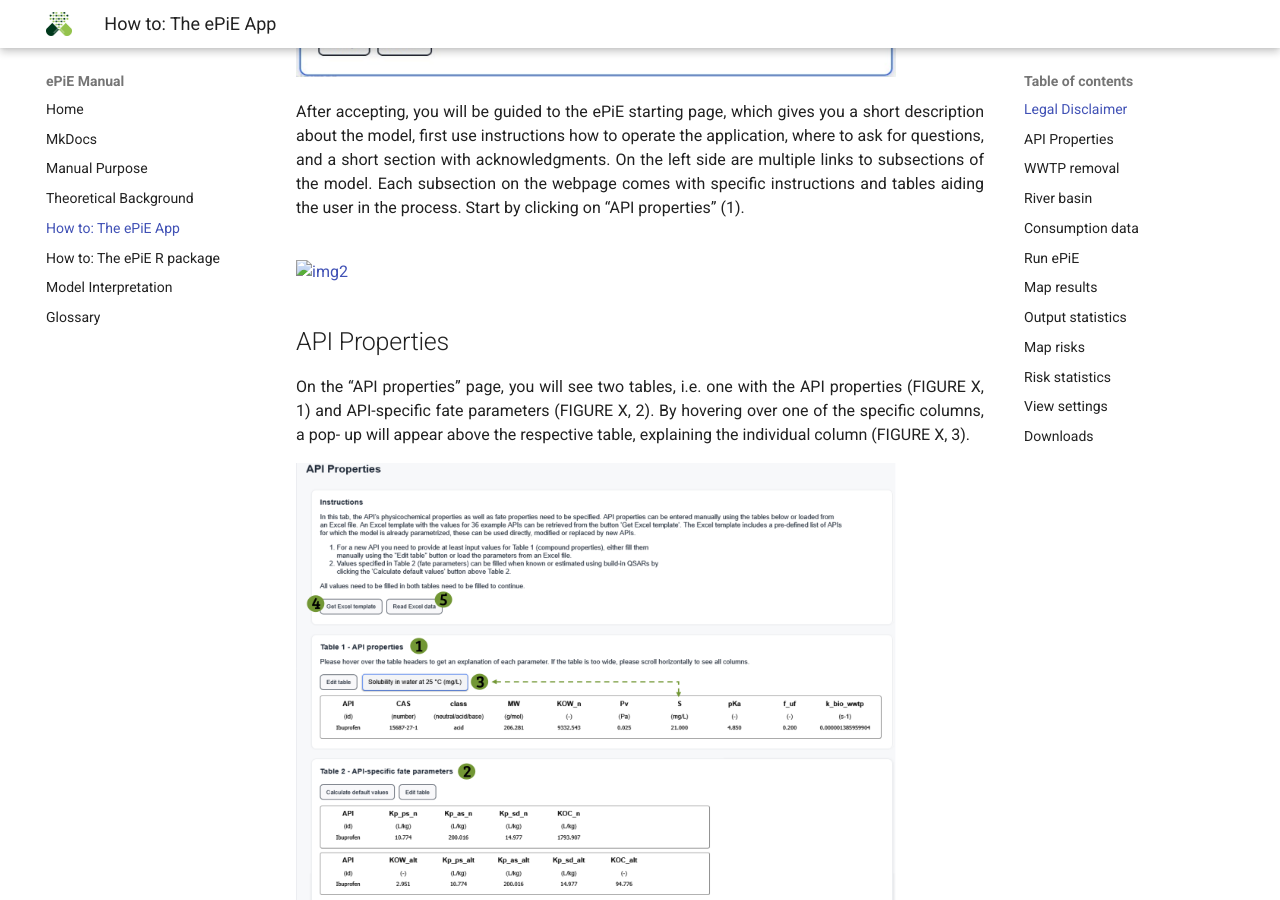
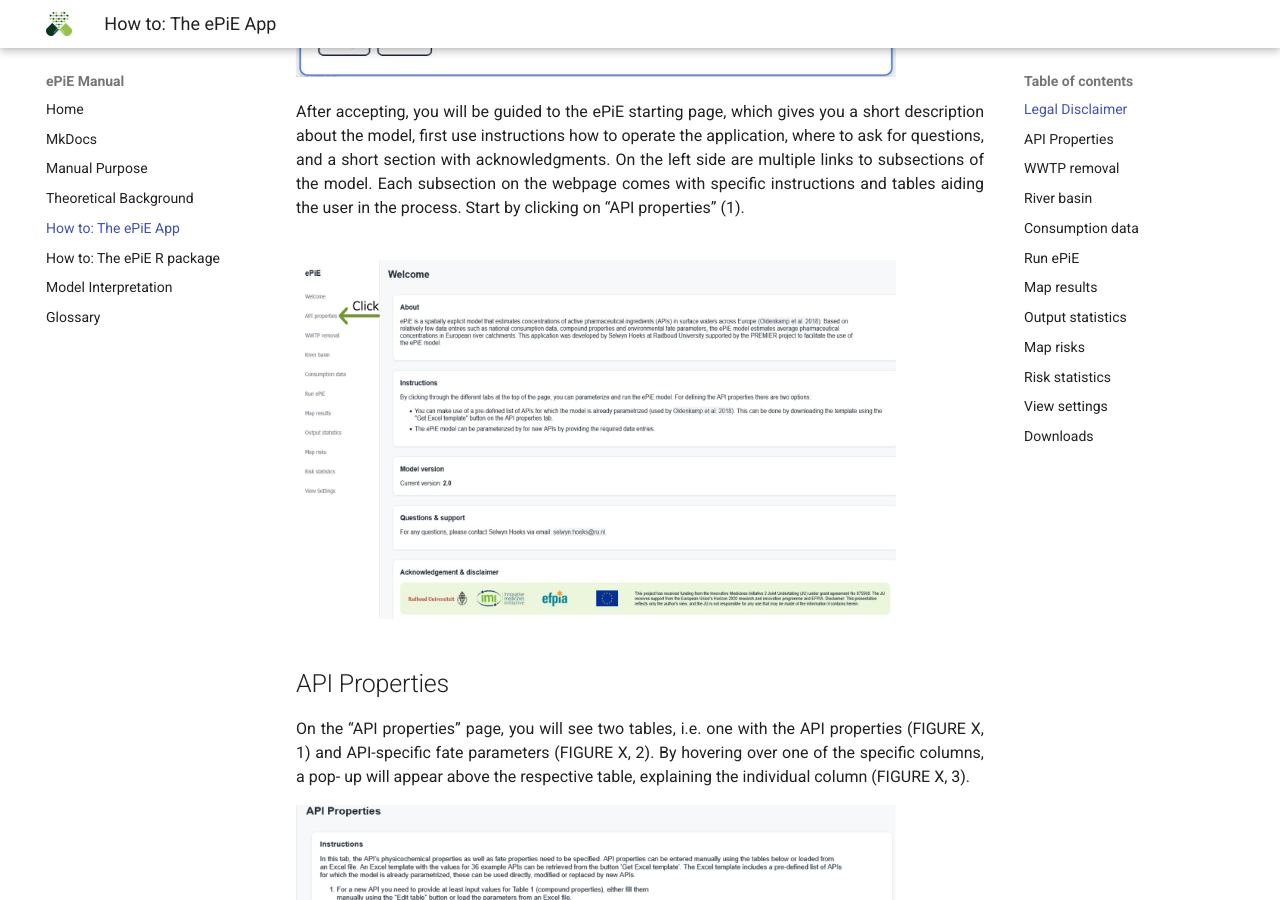
Before and after one commit to SpeckerJ/epie_manual_working_version, an MkDocs documentation site: the page built from docs/ePiE_web.md, in a window 1280 px wide and 900 px high, scrolled down 882 px. Built offline with MkDocs 1.6.1 and Material for MkDocs 9.7.7, drawn with Linux system fonts in a browser that asks for light colours.

Commit message:
Changed image paths

```diff
--- a/docs/ePiE_web.md
+++ b/docs/ePiE_web.md
@@ -18,14 +18,14 @@
 After accepting, you will be guided to the ePiE starting page, which gives you a short description about the model, first use instructions how to operate the application, where to ask for questions, and a short section with acknowledgments. On the left side are multiple links to subsections of the model. Each subsection on the webpage comes with specific instructions and tables aiding the user in the process.  Start by clicking on “API properties” (1).
 
 <br>
-<img src="..img/screenshots/screens_2.png" alt="img2" style="width: 100%; max-width: 600px; height: 50%;" />
+<img src="../img/screenshots/screens_2.png" alt="img2" style="width: 100%; max-width: 600px; height: 50%;" />
 <br>
 
 ## API Properties
 
 On the “API properties” page, you will see two tables, i.e. one with the API properties (FIGURE X, 1) and API-specific fate parameters (FIGURE X, 2). By hovering over one of the specific columns, a pop- up will appear above the respective table, explaining the individual column (FIGURE X, 3).
 
-<img src="/img/screenshots/screens_3.png" alt="img3" style="width: 100%; max-width: 600px; height: 50%;" />
+<img src="../img/screenshots/screens_3.png" alt="img3" style="width: 100%; max-width: 600px; height: 50%;" />
 
 By default, the data for ibuprofen are included in the web application, which serves as an illustrative example throughout the process. If the user wants to add a new API, an excel template is provided which can be downloaded by clicking on “Get Excel template” (FIGURE X, 4). The template contains data for 36 APIs with 41 data columns for individual variables. 9 of these column are mandatory and are also presented in Table 1 (FIGURE X, 1). The mandatory columns are:
 
@@ -46,50 +46,50 @@
 
 On this page, the removal inside the WWTP is modelled. Table 3 contains the API and estimates the removal during primary and secondary treatment (FIGURE X, 1). The table is by default empty but relevant values must be entered here. After clicking  “Run Simple Treat 4.0” under Table 3 (FIGURE X, 2), SimpleTreat will estimate the removed fractions and automatically fills the table (FIGURE X1). If experimental values are available, the modelled values can also be overwritten. Afterwards, click on river basin.
 
-<img src="/img/screenshots/screens_4.png" alt="img4" style="width: 100%; max-width: 600px; height: 50%;" />
-<img src="/img/screenshots/screens_5.png" alt="img5" style="width: 100%; max-width: 600px; height: 50%;" />
+<img src="../img/screenshots/screens_4.png" alt="img4" style="width: 100%; max-width: 600px; height: 50%;" />
+<img src="../img/screenshots/screens_5.png" alt="img5" style="width: 100%; max-width: 600px; height: 50%;" />
 
 ## River basin
 
 On the river basin tab, a map of Europe will appear (FIGURE X, 1). One or multiple river basins can be selected by manually selecting the desired river basin on the map. Basins can be deleted by clicking on them again on the map or clicking on the ID below the map. Note that not all river basins are covered by ePiE, especially the ones close to coastal areas, that there is a minimum size requirement  for their inclusion in the underlying database. Moreover, due to the model’s spatial resolution, larger basins generally provide more robust results, and that WWTP serve as starting points for modelling.
 
-<img src="/img/screenshots/screens_6.png" alt="img6" style="width: 100%; max-width: 600px; height: 50%;" />
+<img src="../img/screenshots/screens_6.png" alt="img6" style="width: 100%; max-width: 600px; height: 50%;" />
 
 As ePiE is estimating concentrations based on consumption data, the consumption data needs to be known for each country a river basin flows through. For example, estimating the concentrations in the Danube river basin would require the consumption data for overall 12 countries. For illustrative purposes, we will continue the example with the river basin Ouse (FIGURE X, 2), which only requires consumption data for the United Kingdom. Moreover, the river basin has been thoroughly validated previously (<mark>**Oldenkamp et al., 2018**</mark>).
 At the bottom of the page, the specific flow conditions can be chosen which are by default set to average yearly flow conditions. Minimum and maximum flow conditions are also possible to select. Keep the default options and after having selected the river basin Ouse, click on the tab “Consumption data”.
 
- <img src="/img/screenshots/screens_7.png" alt="img7" style="width: 100%; max-width: 600px; height: 50%;" />
+ <img src="../img/screenshots/screens_7.png" alt="img7" style="width: 100%; max-width: 600px; height: 50%;" />
 
 ## Consumption data
 
 On the consumption data tab, the consumption of an API in a given country needs to be included. At first, the page is empty but a table will be generated for all required countries in the selected river basin after clicking  “Generate table” (FIGURE X, 1).
 
-<img src="/img/screenshots/screens_8.png" alt="img8" style="width: 100%; max-width: 600px; height: 50%;" />
+<img src="../img/screenshots/screens_8.png" alt="img8" style="width: 100%; max-width: 600px; height: 50%;" />
 
 Afterwards, add the per capita consumption to the top table and select a year for which the respective population size should be retrieved. The values in the table can manually be overwritten by clicking “Edit Table” (FIGURE X, 2) if other, reliable data sources are available. After having filled in the necessary data, continue by clicking on “Run ePiE”.
 
-<img src="/img/screenshots/screens_9.png" alt="img9" style="width: 100%; max-width: 600px; height: 50%;" />
+<img src="../img/screenshots/screens_9.png" alt="img9" style="width: 100%; max-width: 600px; height: 50%;" />
 
 ## Run ePiE
 
 At the top of the page, you will see two buttons: “Save current settings” and “Load settings from file”.
 Clicking on “Save current settings” (FIGURE X, 1) will generate and download a JavaScript Object Notation (JSON) file. The fill will be called by default “ePie_settings” followed by the current data and a unique identifier, such as “ePiE_settings_2026-03-16_13402.json”. JSON files are compact data files that enable the efficient storage of data. Accordingly, the .json file will contain all parameters that were put previously into the individual tables. Moreover, a .json file could also be used to parameterise ePiE, skipping all previous steps by manually generating the file, and loading it into the web application by clicking on “Load settings from file” (FIGURE X, 2).
 
-<img src="/img/screenshots/screens_10.png" alt="img10" style="width: 100%; max-width: 600px; height: 50%;" />
+<img src="../img/screenshots/screens_10.png" alt="img10" style="width: 100%; max-width: 600px; height: 50%;" />
 
 Clicking on the button “Run ePiE” will run the model (FIGURE X, 3). Model progress can be seen in the grey box below the button (FIGURE X, 1). Once ePiE finalised its run, the message “ePiE run completed.” will appear at the bottom and a blue rectangular bar will appear (FIGURE X, 2). Next, click “Map results”.
 
-<img src="/img/screenshots/screens_11.png" alt="img11" style="width: 100%; max-width: 600px; height: 50%;" />
+<img src="../img/screenshots/screens_11.png" alt="img11" style="width: 100%; max-width: 600px; height: 50%;" />
 
 ## Map results
 
 The page will at first show only the introduction text at the top and a grey square. After clicking “Generate Map” (FIGURE X, 1) the predicted environmental concentrations in the respective river basins will be visualised, with red values indicating high and blue values low concentrations (FIGURE X).
 
-<img src="/img/screenshots/screens_12.png" alt="img12" style="width: 100%; max-width: 600px; height: 50%;" />
+<img src="../img/screenshots/screens_12.png" alt="img12" style="width: 100%; max-width: 600px; height: 50%;" />
 
 By clicking on the +/- (FIGURE Y, 1) or using the mouse wheel, you can zoom in the map. By clicking on the map and dragging the mouse, the map can be moved.
 
-<img src="/img/screenshots/screens_13.png" alt="img13" style="width: 100%; max-width: 600px; height: 50%;" />
+<img src="../img/screenshots/screens_13.png" alt="img13" style="width: 100%; max-width: 600px; height: 50%;" />
 
 Individual data points on the map represent predicted concentrations in ng/L. While the legend is using a log10 scale (FIGURE Z, 1), hovering over individual points and clicking them shows the non-logarithmic value (FIGURE Z, 2). If desired, the data can also be exported as a GeoJSON or excel file (FIGURE Z, 3). Furthermore, the ID and pt type can also be seen. While IDs represent an individual numerical identifier, pt types represent specific locations within a river network, called nodes in ePiE. These locations are based on the HydroLakeS3[^1] and UWWTD-Waterbase[^2] database and are:
 
@@ -101,7 +101,7 @@
 - Node: Regular node representing an individual location within a river
 
 
-<img src="/img/screenshots/screens_14.png" alt="img14" style="width: 100%; max-width: 600px; height: 50%;" />
+<img src="../img/screenshots/screens_14.png" alt="img14" style="width: 100%; max-width: 600px; height: 50%;" />
 
 After inspecting the map, continue to “Output statistics”.
 
@@ -113,7 +113,7 @@
 On this tab, summary statistics of the predicted environmental concentrations are shown after clicking on “Calculate statistics” (FIGURE X, 1). Results can also be exported to excel by clicking on “Export statistics to Excel” (FIGURE X, 2).
 Default values are calculated in ng/L and cover the mean and median for all predicted concentrations, as well as the 5th and 95th percentile. Furthermore, the mean and median downstream of all WWTPs in the river basin are calculated (FIGURE X, 3). Next, we will go to the tab “Map risks”.
 
-<img src="/img/screenshots/screens_15.png" alt="img15" style="width: 100%; max-width: 600px; height: 50%;" />
+<img src="../img/screenshots/screens_15.png" alt="img15" style="width: 100%; max-width: 600px; height: 50%;" />
 
 ## Map risks
 
@@ -121,7 +121,7 @@
 
 After clicking on “Generate Map” (Figure X, 2), a map visualising predicted risks will appear. The map behaves the same as described previously under “Map results”. However, hovering over individual data points will only show predicted concentrations, not the specific risk quotient (Figure X, 3).
 
-<img src="/img/screenshots/screens_16.png" alt="img16" style="width: 100%; max-width: 600px; height: 50%;" />
+<img src="../img/screenshots/screens_16.png" alt="img16" style="width: 100%; max-width: 600px; height: 50%;" />
 
 ## Risk statistics
 
@@ -135,14 +135,14 @@
 
 Next click on the “View Settings ” tab.
 
-<img src="/img/screenshots/screens_17.png" alt="img17" style="width: 100%; max-width: 600px; height: 50%;" />
+<img src="../img/screenshots/screens_17.png" alt="img17" style="width: 100%; max-width: 600px; height: 50%;" />
 
 
 ## View settings
 
 This tab provides a complete overview of all parameters that were used in the current ePiE run (Figure X, 1). These can be saved and downloaded again as a .json file (Figure X, 2) and can be reused for future runs by loading them into the web application (Figure X, 3). As mentioned under “API properties”, overall 41 data variables are used in the modelling process, which can be adjusted in the excel file. However, they can also be adjusted in the .json file.
 
-<img src="/img/screenshots/screens_18.png" alt="img18" style="width: 100%; max-width: 600px; height: 50%;" />
+<img src="../img/screenshots/screens_18.png" alt="img18" style="width: 100%; max-width: 600px; height: 50%;" />
 
 
 ## Downloads
```
Also changed, not shown: site/ePiE_web/index.html.
